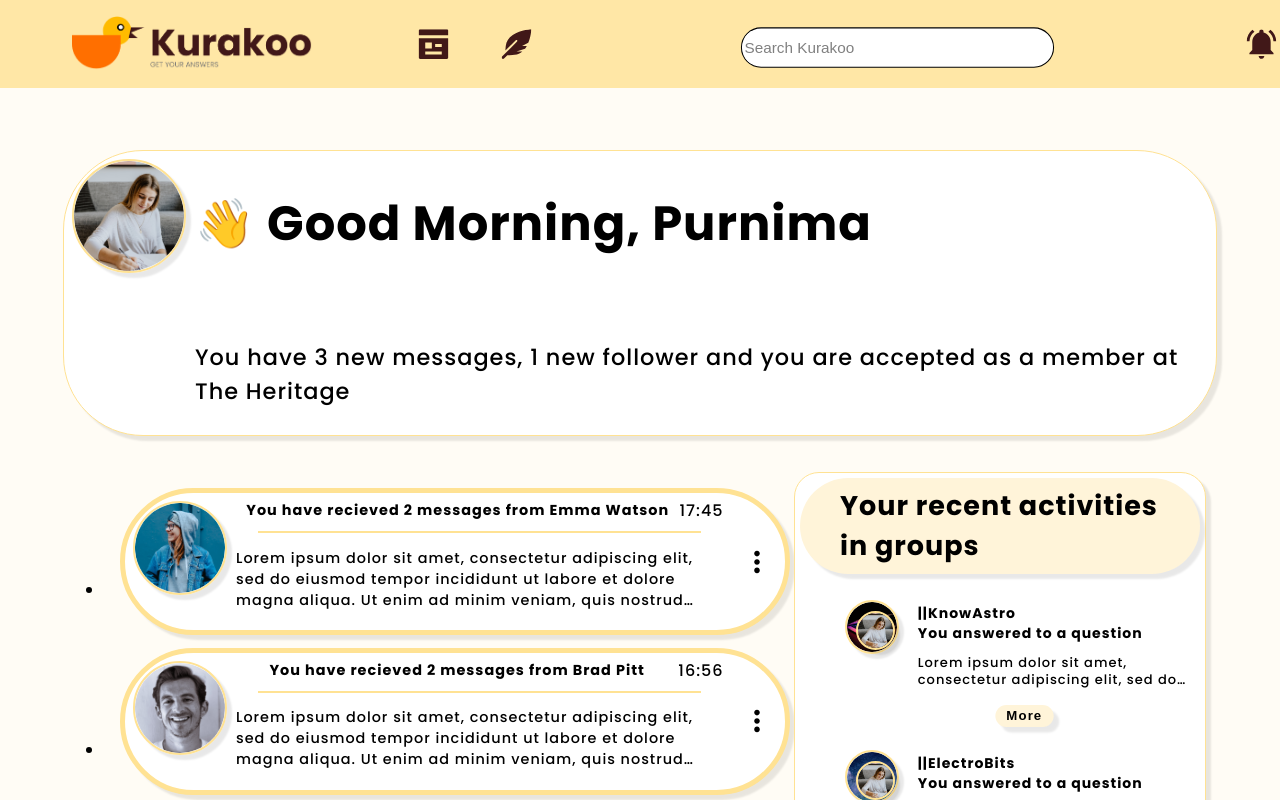
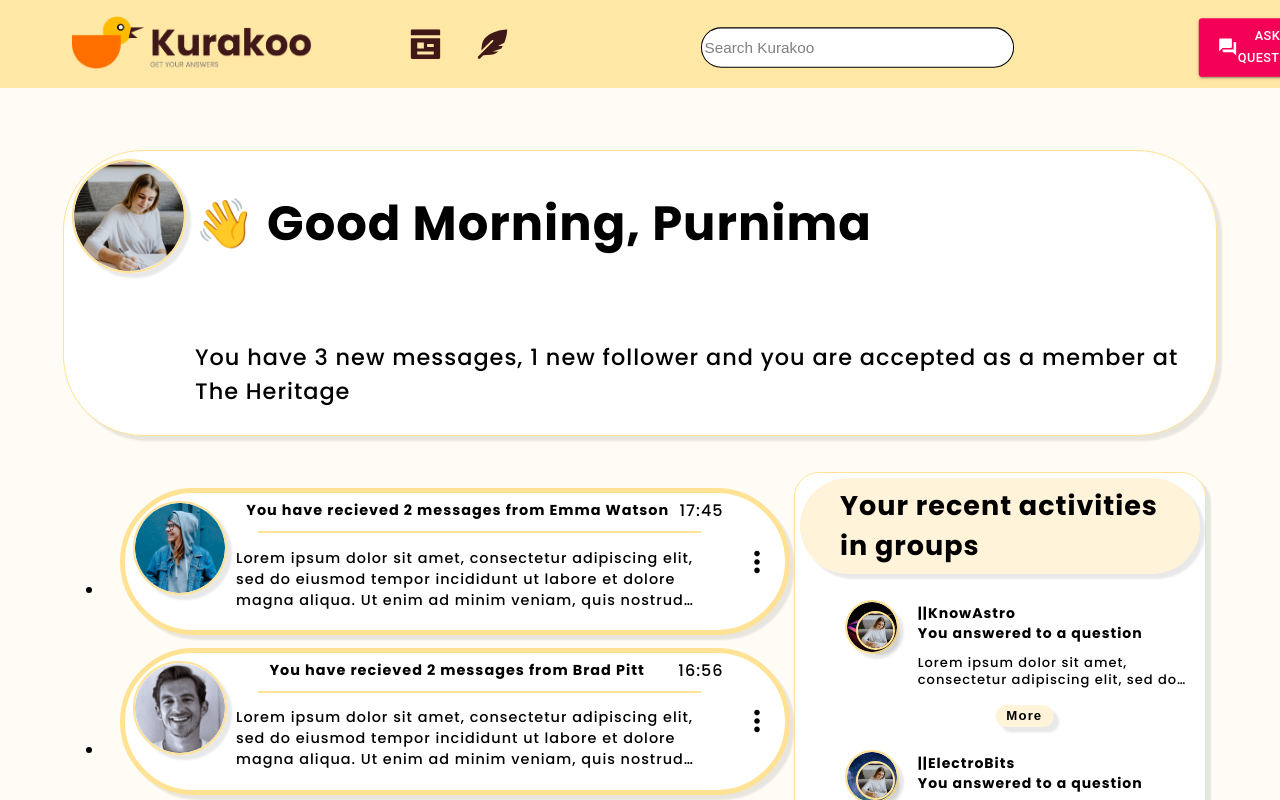
Before and after one commit to purnima143/Kurakoo, a React (Create React App) app in the folder client/: page /notification in a window 1280 px wide. Shown: the top 800 px of the page. Built offline with nearby package versions, Linux system fonts and the light colour scheme.

Commit message:
question button added and linked

```diff
--- a/client/src/Component/navbar/NavBar.css
+++ b/client/src/Component/navbar/NavBar.css
@@ -26,7 +26,6 @@
 
     font-size: larger;
     margin: auto 1rem;
-    padding: 0px .5rem;
     transform: scale(0.85);
 }
 
--- a/client/src/Component/navbar/Navbar.js
+++ b/client/src/Component/navbar/Navbar.js
@@ -3,6 +3,8 @@
 import {Link} from 'react-router-dom';
 import { SearchBar } from '../searchbar/SearchBar';
 import Logo from '../kurakoo-logo.png';
+import {Button} from '@material-ui/core'
+import QuestionAnswerIcon from '@material-ui/icons/QuestionAnswer';
 
 
 export default function Navbar() {
@@ -22,6 +24,12 @@
                     </div>
                     <div className = "option search">
                         <SearchBar/>
+                    </div>
+                    <div className = "option">
+                    <Button variant="contained" color="secondary" size="large" href="/addaquestion">
+                       <QuestionAnswerIcon/> &emsp; Ask Question
+                    </Button>
+
                     </div>
                     <div className = "option">
                     <Link to ="/notification"> {data.notification}</Link>
```
